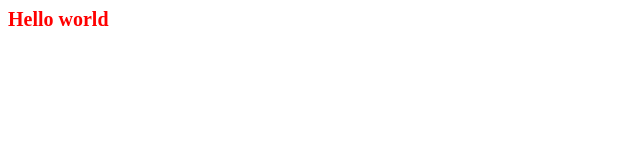
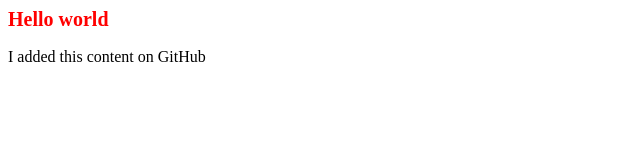
Before and after one commit to itsemi/FirstTry, a plain HTML site: page index.html in a window 1280 px wide. Shown: the whole page, without its empty margins (0-640 px from the left). Drawn offline with Linux system fonts and the light colour scheme.

Commit message:
Update index.html
Added some content.

```diff
--- a/index.html
+++ b/index.html
@@ -8,7 +8,7 @@ font-size:20px;}
 </style>
 <body>
 <h2>Hello world</h2>
-
+<p>I added this content on GitHub</p>
 </body>
 
 </html>
```
